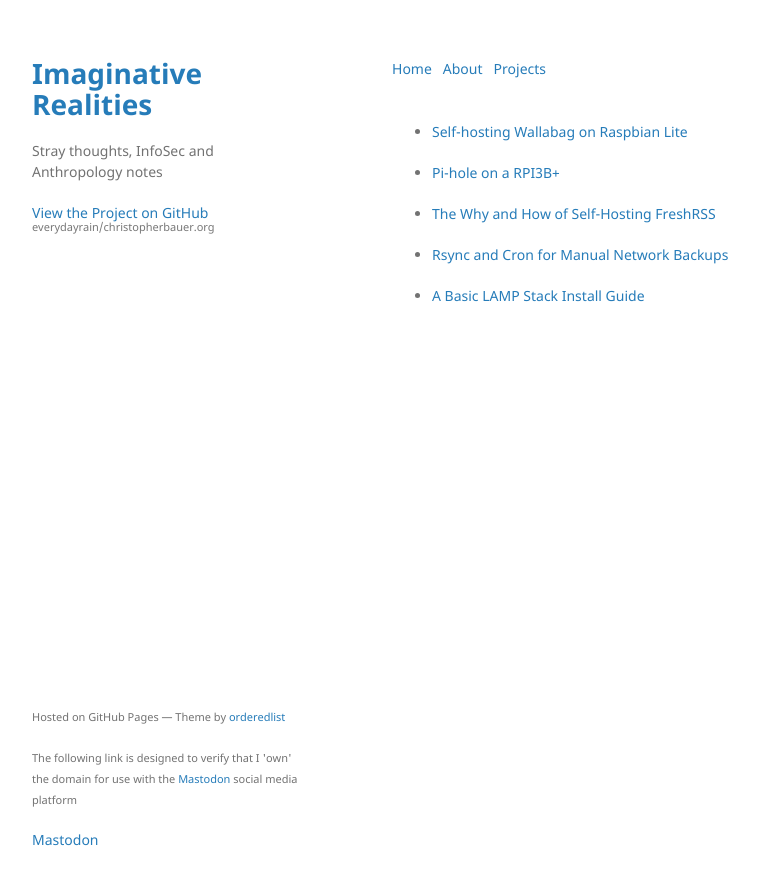
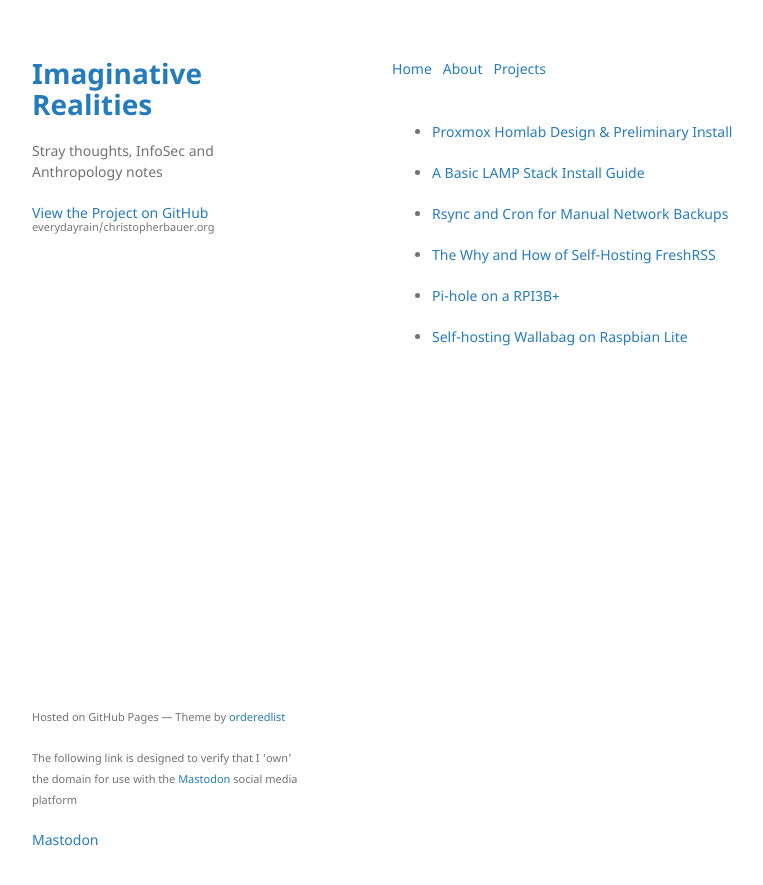
Before and after one commit to everydayrain/christopherbauer.org, a Jekyll site: the page built from projects.md, in a window 1280 px wide. Shown: the top 885 px of the page, without its empty margins (178-941 px from the left). Built offline with Jekyll 4.4.1, drawn with Linux system fonts in a browser that asks for light colours.

Commit message:
Update projects.md

```diff
--- a/projects.md
+++ b/projects.md
@@ -3,12 +3,14 @@ layout: default
 title: Projects
 ---
 
-- [Self-hosting Wallabag on Raspbian Lite](https://christopherbauer.org/2022/02/06/Wallabag-Selfhost.html)
+- [Proxmox Homlab Design & Preliminary Install](https://christopherbauer.org/2022/12/29/starting-proxmox.html)
+
+- [A Basic LAMP Stack Install Guide](https://christopherbauer.org/2022/11/08/lamp-install.html)
+
+- [Rsync and Cron for Manual Network Backups](https://christopherbauer.org/2022/10/28/rsync-cron.html)
+
+- [The Why and How of Self-Hosting FreshRSS](https://christopherbauer.org/2022/09/15/The-Why-and-How-of-Self-Hosting-FreshRSS.html)
 
 - [Pi-hole on a RPI3B+](https://christopherbauer.org/2022/06/13/Another-Pi-hole-Blog.html)
 
-- [The Why and How of Self-Hosting FreshRSS](https://christopherbauer.org/2022/09/15/The-Why-and-How-of-Self-Hosting-FreshRSS.html)
-
-- [Rsync and Cron for Manual Network Backups](https://christopherbauer.org/2022/10/28/rsync-cron.html)
-
-- [A Basic LAMP Stack Install Guide](https://christopherbauer.org/2022/11/08/lamp-install.html)
+- [Self-hosting Wallabag on Raspbian Lite](https://christopherbauer.org/2022/02/06/Wallabag-Selfhost.html)
```
